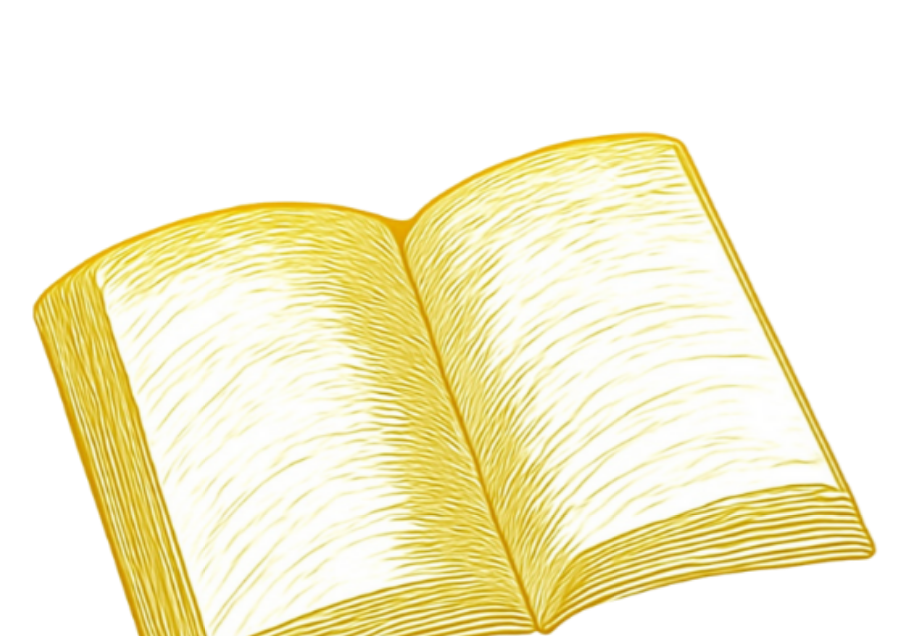
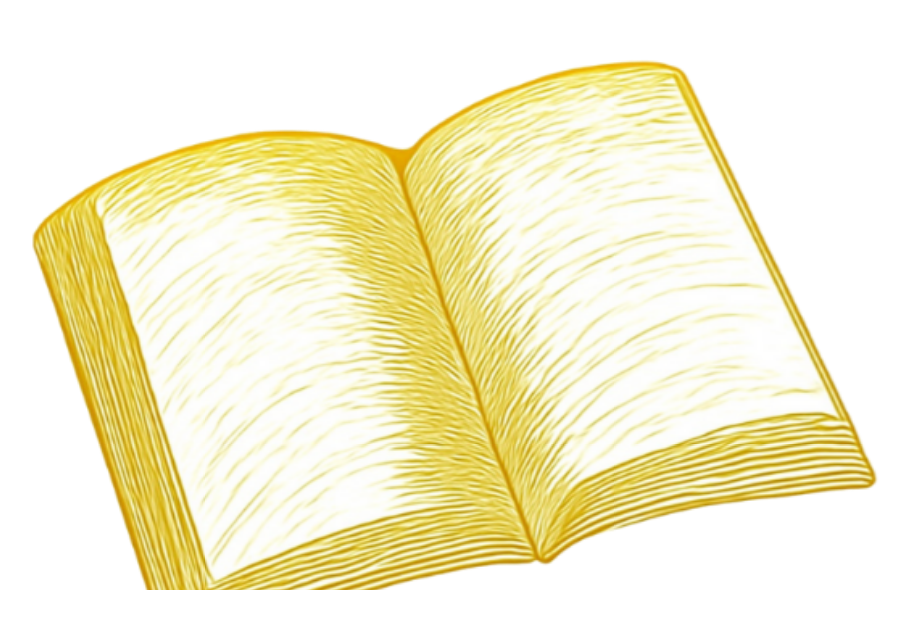
Before and after one commit to solalchetrit/loomina, a Next.js app: page / in a window 1280 px wide. Shown: the part 210-848 px from the top of the page, without its empty margins (202-1111 px from the left). Built offline with nearby package versions, Linux system fonts and the light colour scheme; a web font is replaced by a local one.

Commit message:
style: set scroll-padding for nav and center hero book on desktop

```diff
--- a/app/globals.css
+++ b/app/globals.css
@@ -15,6 +15,11 @@
   --loomina-amber-strong: #c58c3c;
   --foreground: #1a1a1a;
   --background: #ffffff;
+}
+
+html {
+  scroll-behavior: smooth;
+  scroll-padding-top: 100px;
 }
 
 body {
--- a/components/Hero.tsx
+++ b/components/Hero.tsx
@@ -63,8 +63,8 @@ export default function Hero() {
             x: isDesktop ? xBookDesktop : 0
           }}
           // Mobile: Width restricted (w-[70%], max-w-[280px])
-          // Desktop: w-full, added md:mt-24 to push it down significantly
-          className="relative z-10 w-[70%] max-w-[280px] md:w-full md:max-w-none md:col-start-2 justify-self-center will-change-transform order-1 md:order-2 md:mt-24"
+          // Desktop: w-full, removed manual margin to allow proper centering
+          className="relative z-10 w-[70%] max-w-[280px] md:w-full md:max-w-none md:col-start-2 justify-self-center will-change-transform order-1 md:order-2"
         >
           <motion.div
             animate={{ y: [0, -20, 0] }}
```
